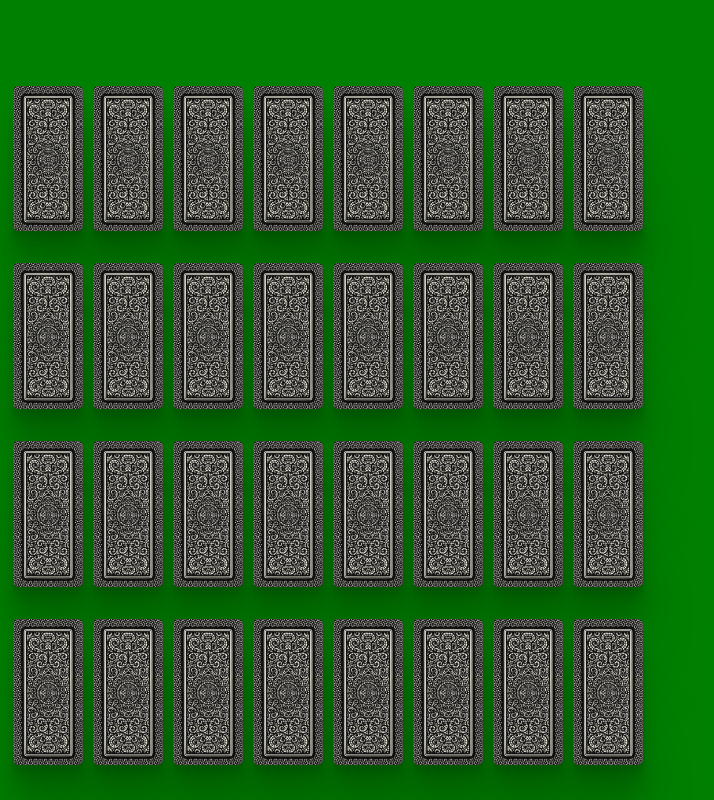
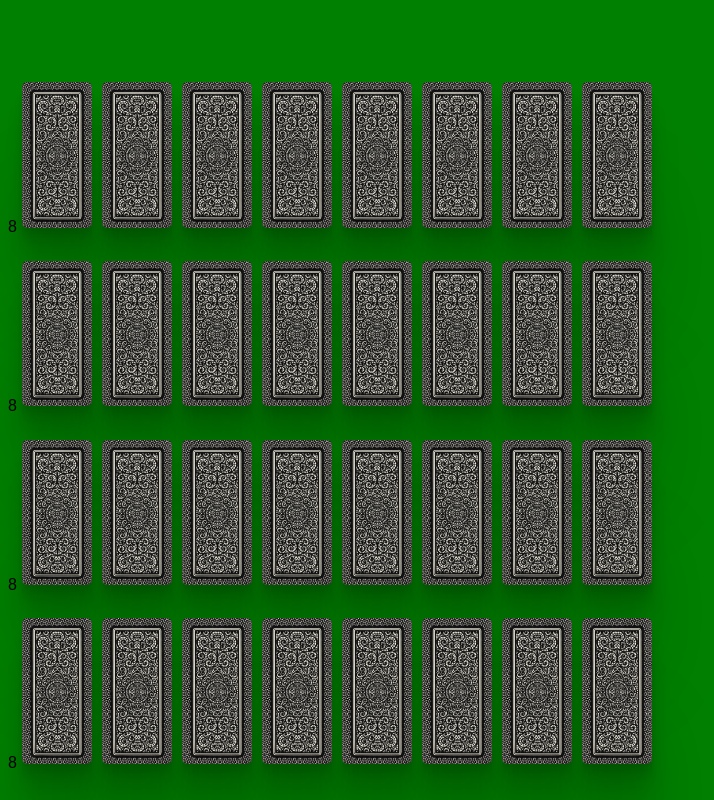
Before and after one commit to NizarNadif/Briscolone, a React app in the folder client/: page / in a window 1280 px wide. Shown: the whole page, without its empty margins (0-714 px from the left). Built offline with nearby package versions, Linux system fonts and the light colour scheme.

Commit message:
Correct visualisation of the other players cards

```diff
--- a/client/src/App.js
+++ b/client/src/App.js
@@ -19,10 +19,10 @@ export function App() {
 	});
 
 	let PlayersJSX = [
-		<Player id={"giocatore-0"} giocatore={{ id: "primo", carte: 8 }} />,
-		<Player id={"giocatore-1"} giocatore={{ id: "secondo", carte: 8 }} />,
-		<Player id={"giocatore-2"} giocatore={{ id: "terzo", carte: 8 }} />,
-		<Player id={"giocatore-3"} giocatore={{ id: "quarto", carte: 8 }} />,
+		<Player id={"giocatore-0"} giocatore={0} contesto={AppContext}/>,
+		<Player id={"giocatore-1"} giocatore={1} contesto={AppContext}/>,
+		<Player id={"giocatore-2"} giocatore={2} contesto={AppContext}/>,
+		<Player id={"giocatore-3"} giocatore={3} contesto={AppContext}/>,
 	];
 
 	useEffect(() => {
@@ -36,7 +36,7 @@ export function App() {
 			dispatch({ type: "giocatori", payload: players });
 			PlayersJSX = state.giocatori.map((playerID, index) => {
 				return (
-					<Player id={`giocatore-${index}`} giocatore={state.giocatori[index]} />
+					<Player id={`giocatore-${index}`} giocatore={index} contesto={AppContext} />
 				);
 			});
 		});
--- a/client/src/Players.js
+++ b/client/src/Players.js
@@ -1,11 +1,17 @@
-import React from "react";
+import React, { useReducer, useContext, useEffect } from "react";
 import api from "./api";
 import Dorso from "../public/assets/Dorso.png";
 import carte from "./carte";
 
 export function Player(params) {
+	let nCarte = 0;
+	const { state, dispatch } = useContext(params.contesto);
+	if (state.giocatori[params.giocatore] == undefined)
+		nCarte = 8;
+	else
+		nCarte = state.giocatori[params.giocatore].carte;
 	let stile = {};
-
+	console.log("React prendi il tumore ", nCarte);
 	switch (params.id) {
 		case "giocatore-0":
 			stile = {};
@@ -24,14 +30,14 @@ export function Player(params) {
 	}
 
 	let carteJSX = new Array();
-	for (let i = 0; i < params.giocatore.carte; i++)
+	for (let i = 0; i < nCarte; i++)
 		carteJSX.push(
 			<img className="carta-coperta" alt={"carta coperta"} src={Dorso} />
 		);
 
 	return (
 		<div class="player" style={stile}>
-			{/* {params.giocatore.id} */}
+			{nCarte}
 			{carteJSX}
 		</div>
 	);
```
